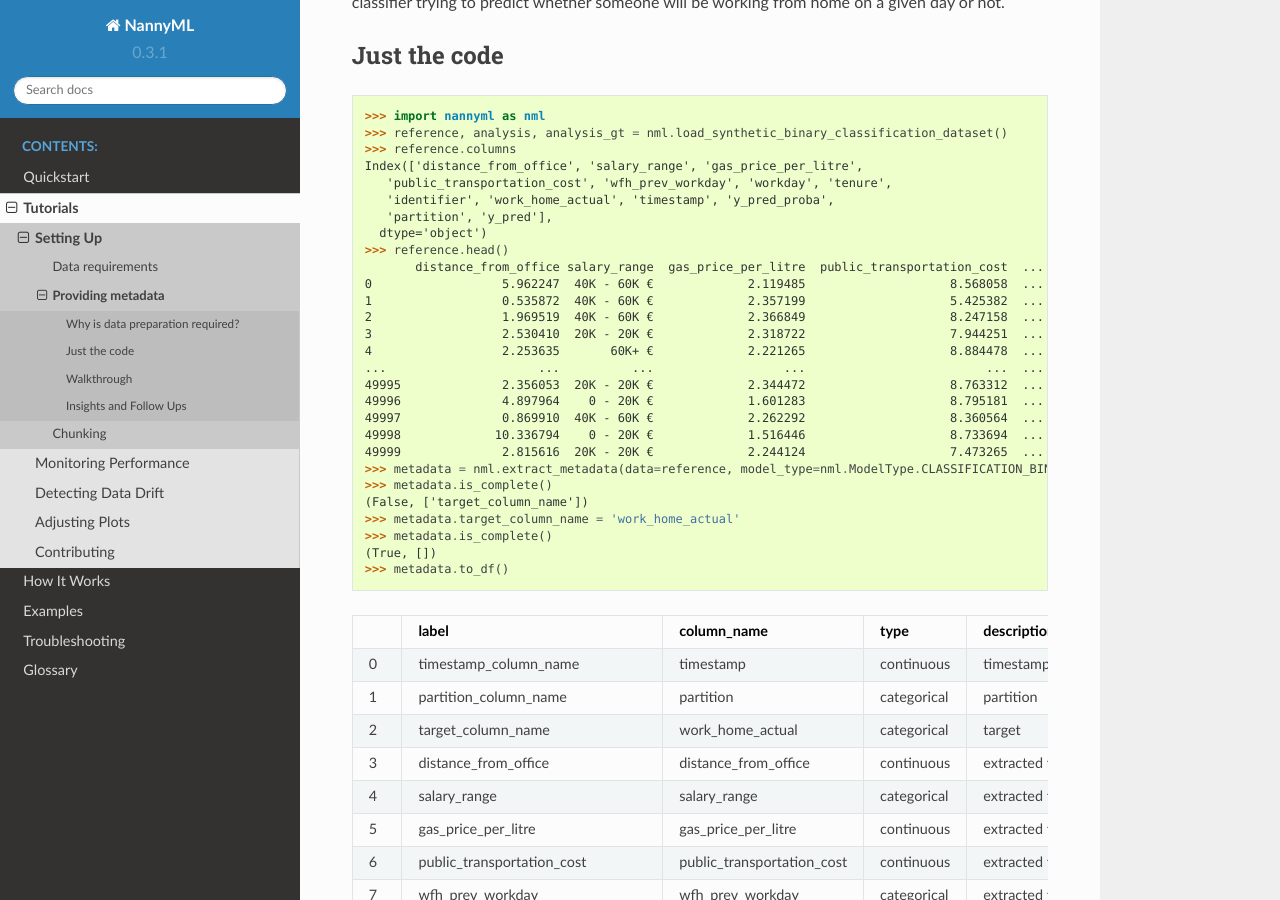
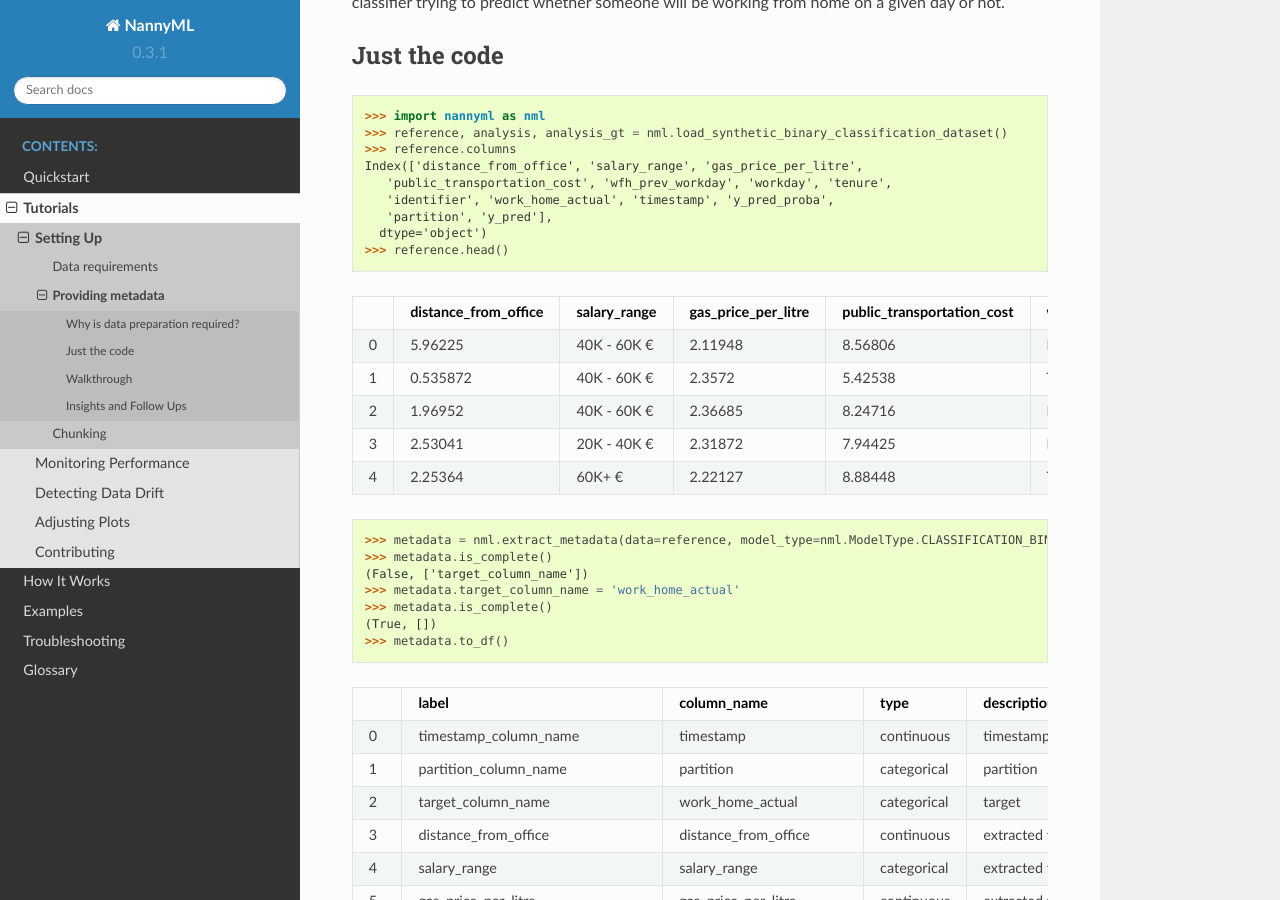
Before and after one commit to NannyML/nannyml, a Sphinx documentation site: the page built from docs/tutorials/setting_up/preparing_your_data.rst, in a window 1280 px wide and 900 px high, scrolled down 491 px. Built offline with Sphinx 7.4.7 and the Read the Docs theme 2.0.0, drawn with Linux system fonts in a browser that asks for light colours; pages that are not in the unit, such as notebooks, are missing from menus.

Commit message:
Small change to dataframe visualization

```diff
--- a/docs/tutorials/setting_up/preparing_your_data.rst
+++ b/docs/tutorials/setting_up/preparing_your_data.rst
@@ -37,18 +37,23 @@ Just the code
        'partition', 'y_pred'],
       dtype='object')
     >>> reference.head()
-           distance_from_office salary_range  gas_price_per_litre  public_transportation_cost  ...  work_home_actual            timestamp  y_pred_proba  partition
-    0                  5.962247  40K - 60K €             2.119485                    8.568058  ...                 1  2014-05-09 22:27:20          0.99  reference
-    1                  0.535872  40K - 60K €             2.357199                    5.425382  ...                 0  2014-05-09 22:59:32          0.07  reference
-    2                  1.969519  40K - 60K €             2.366849                    8.247158  ...                 1  2014-05-09 23:48:25          1.00  reference
-    3                  2.530410  20K - 20K €             2.318722                    7.944251  ...                 1  2014-05-10 01:12:09          0.98  reference
-    4                  2.253635       60K+ €             2.221265                    8.884478  ...                 1  2014-05-10 02:21:34          0.99  reference
-    ...                     ...          ...                  ...                         ...  ...               ...                  ...           ...        ...
-    49995              2.356053  20K - 20K €             2.344472                    8.763312  ...                 1  2017-08-31 00:32:42          0.99  reference
-    49996              4.897964    0 - 20K €             1.601283                    8.795181  ...                 0  2017-08-31 01:57:54          0.03  reference
-    49997              0.869910  40K - 60K €             2.262292                    8.360564  ...                 1  2017-08-31 02:34:28          0.98  reference
-    49998             10.336794    0 - 20K €             1.516446                    8.733694  ...                 0  2017-08-31 03:10:27          0.00  reference
-    49999              2.815616  20K - 20K €             2.244124                    7.473265  ...                 1  2017-08-31 03:10:29          1.00  reference
+
++----+------------------------+----------------+-----------------------+------------------------------+--------------------+-----------+----------+--------------+--------------------+---------------------+----------------+-------------+----------+
+|    |   distance_from_office | salary_range   |   gas_price_per_litre |   public_transportation_cost | wfh_prev_workday   | workday   |   tenure |   identifier |   work_home_actual | timestamp           |   y_pred_proba | partition   |   y_pred |
++====+========================+================+=======================+==============================+====================+===========+==========+==============+====================+=====================+================+=============+==========+
+|  0 |               5.96225  | 40K - 60K €    |               2.11948 |                      8.56806 | False              | Friday    | 0.212653 |            0 |                  1 | 2014-05-09 22:27:20 |           0.99 | reference   |        1 |
++----+------------------------+----------------+-----------------------+------------------------------+--------------------+-----------+----------+--------------+--------------------+---------------------+----------------+-------------+----------+
+|  1 |               0.535872 | 40K - 60K €    |               2.3572  |                      5.42538 | True               | Tuesday   | 4.92755  |            1 |                  0 | 2014-05-09 22:59:32 |           0.07 | reference   |        0 |
++----+------------------------+----------------+-----------------------+------------------------------+--------------------+-----------+----------+--------------+--------------------+---------------------+----------------+-------------+----------+
+|  2 |               1.96952  | 40K - 60K €    |               2.36685 |                      8.24716 | False              | Monday    | 0.520817 |            2 |                  1 | 2014-05-09 23:48:25 |           1    | reference   |        1 |
++----+------------------------+----------------+-----------------------+------------------------------+--------------------+-----------+----------+--------------+--------------------+---------------------+----------------+-------------+----------+
+|  3 |               2.53041  | 20K - 40K €    |               2.31872 |                      7.94425 | False              | Tuesday   | 0.453649 |            3 |                  1 | 2014-05-10 01:12:09 |           0.98 | reference   |        1 |
++----+------------------------+----------------+-----------------------+------------------------------+--------------------+-----------+----------+--------------+--------------------+---------------------+----------------+-------------+----------+
+|  4 |               2.25364  | 60K+ €         |               2.22127 |                      8.88448 | True               | Thursday  | 5.69526  |            4 |                  1 | 2014-05-10 02:21:34 |           0.99 | reference   |        1 |
++----+------------------------+----------------+-----------------------+------------------------------+--------------------+-----------+----------+--------------+--------------------+---------------------+----------------+-------------+----------+
+
+.. code-block:: python
+
     >>> metadata = nml.extract_metadata(data=reference, model_type=nml.ModelType.CLASSIFICATION_BINARY, exclude_columns=['identifier'])
     >>> metadata.is_complete()
     (False, ['target_column_name'])
```
